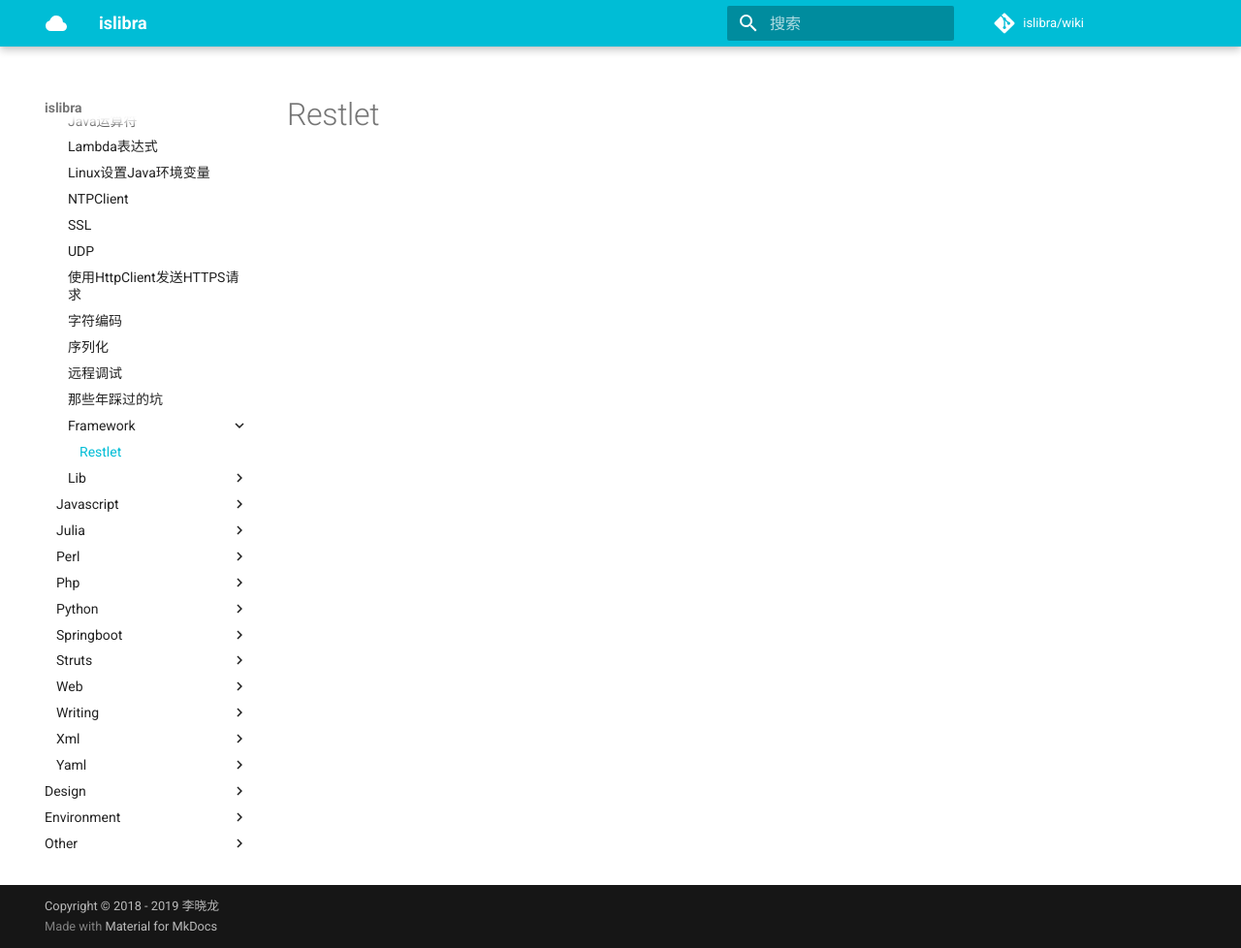
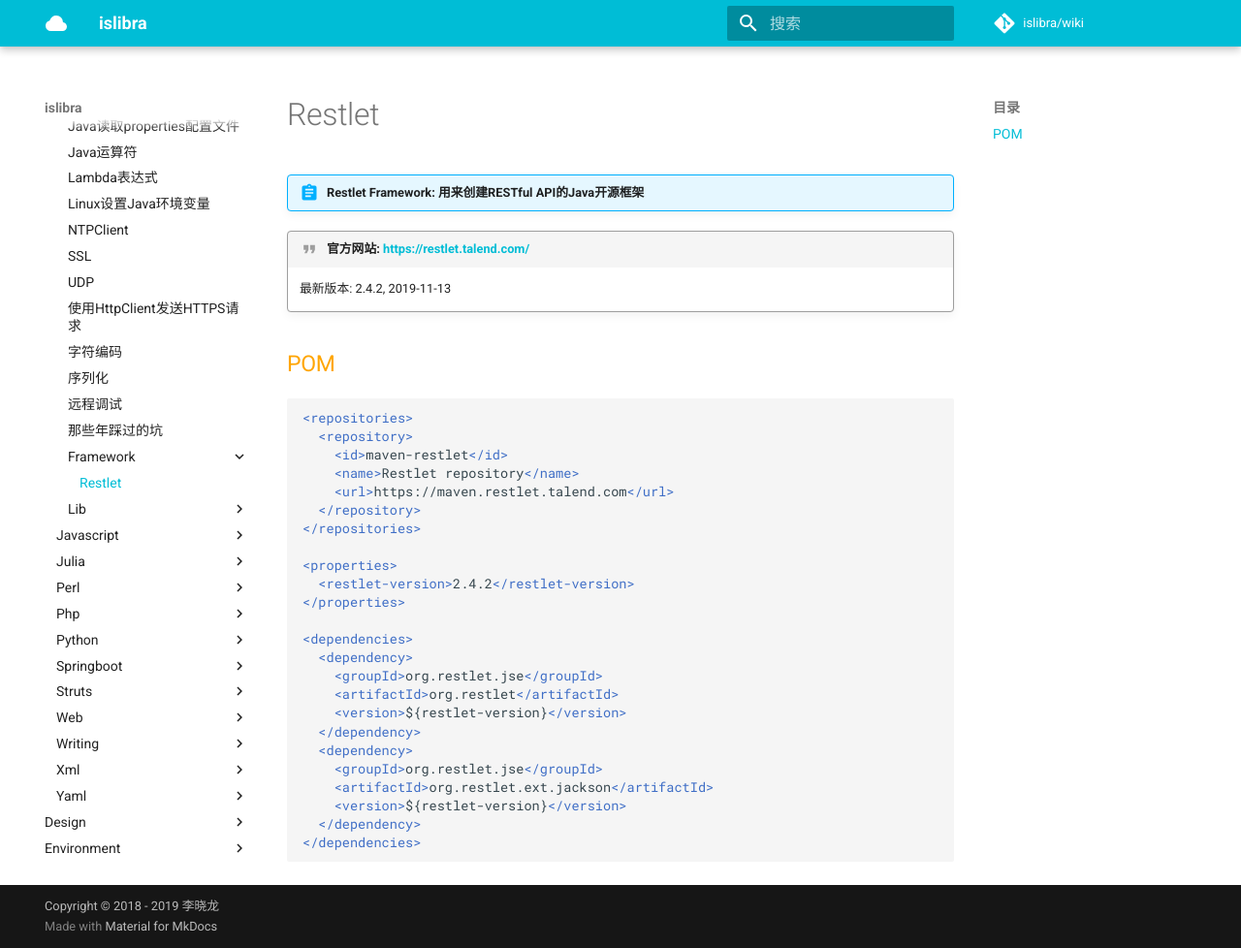
Before and after one commit to islibra/wiki, an MkDocs documentation site: the page built from docs/coding/java/framework/Restlet.md, in a window 1280 px wide and 978 px high. Shown: the whole window at 97% size. Built offline with MkDocs 1.6.1 and Material for MkDocs 9.7.7, drawn with Linux system fonts in a browser that asks for light colours; comment, search, counter and statistics services are not loaded.

Commit message:
Update Restlet.md

````diff
--- a/docs/coding/java/framework/Restlet.md
+++ b/docs/coding/java/framework/Restlet.md
@@ -1 +1,35 @@
 # Restlet
+
+!!! abstract "Restlet Framework: 用来创建RESTful API的Java开源框架"
+
+!!! quote "官方网站: <https://restlet.talend.com/>"
+    最新版本: 2.4.2, 2019-11-13
+
+### POM
+
+```xml
+<repositories>
+  <repository>
+    <id>maven-restlet</id>
+    <name>Restlet repository</name>
+    <url>https://maven.restlet.talend.com</url>
+  </repository>
+</repositories>
+
+<properties>
+  <restlet-version>2.4.2</restlet-version>
+</properties>
+
+<dependencies>
+  <dependency>
+    <groupId>org.restlet.jse</groupId>
+    <artifactId>org.restlet</artifactId>
+    <version>${restlet-version}</version>
+  </dependency>
+  <dependency>
+    <groupId>org.restlet.jse</groupId>
+    <artifactId>org.restlet.ext.jackson</artifactId>
+    <version>${restlet-version}</version>
+  </dependency>
+</dependencies>
+```
````
